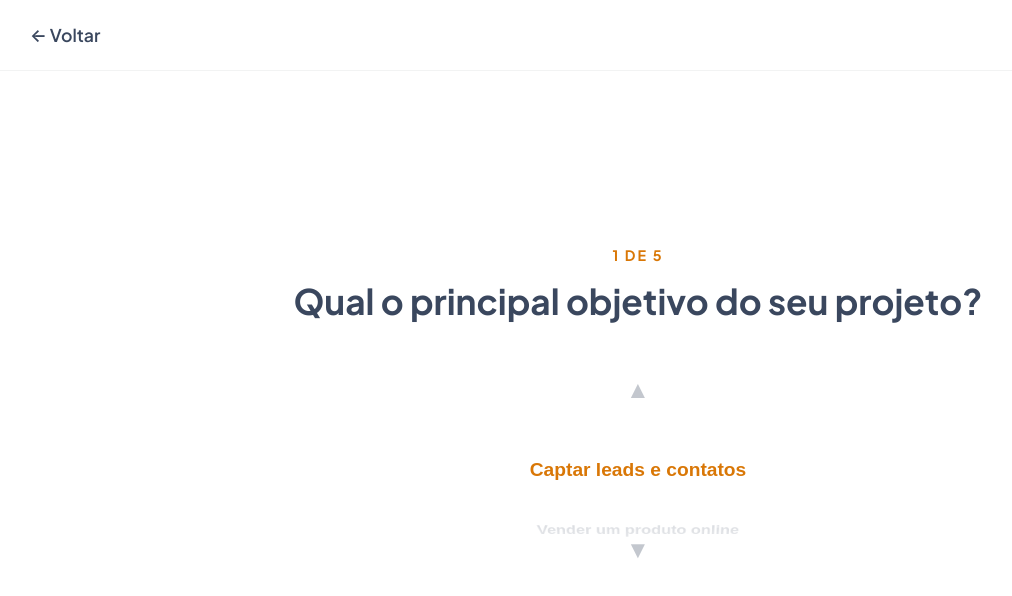
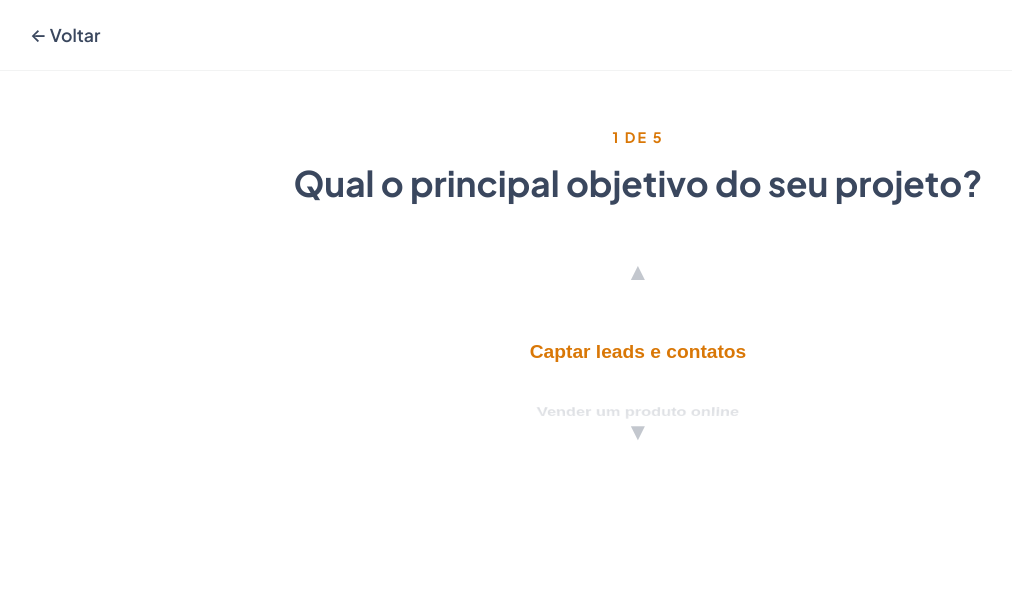
Before and after one commit to fernandorosseto/portfolio, a Next.js app: page /orcamento in a window 1280 px wide. Shown: the top 596 px of the page, without its empty margins (2-1014 px from the left). Built offline with nearby package versions, Linux system fonts and the light colour scheme.

Commit message:
fix: remove flexbox auto margins to completely resolve scroll clipping on tall form steps

```diff
--- a/src/app/globals.css
+++ b/src/app/globals.css
@@ -740,9 +740,7 @@ html, body {
   width: 100%;
   display: flex;
   justify-content: center;
-  margin-top: auto;
-  margin-bottom: auto;
-  padding-bottom: 3rem;
+  padding: 2rem 0 6rem 0;
 }
 
 .step-content {
```
